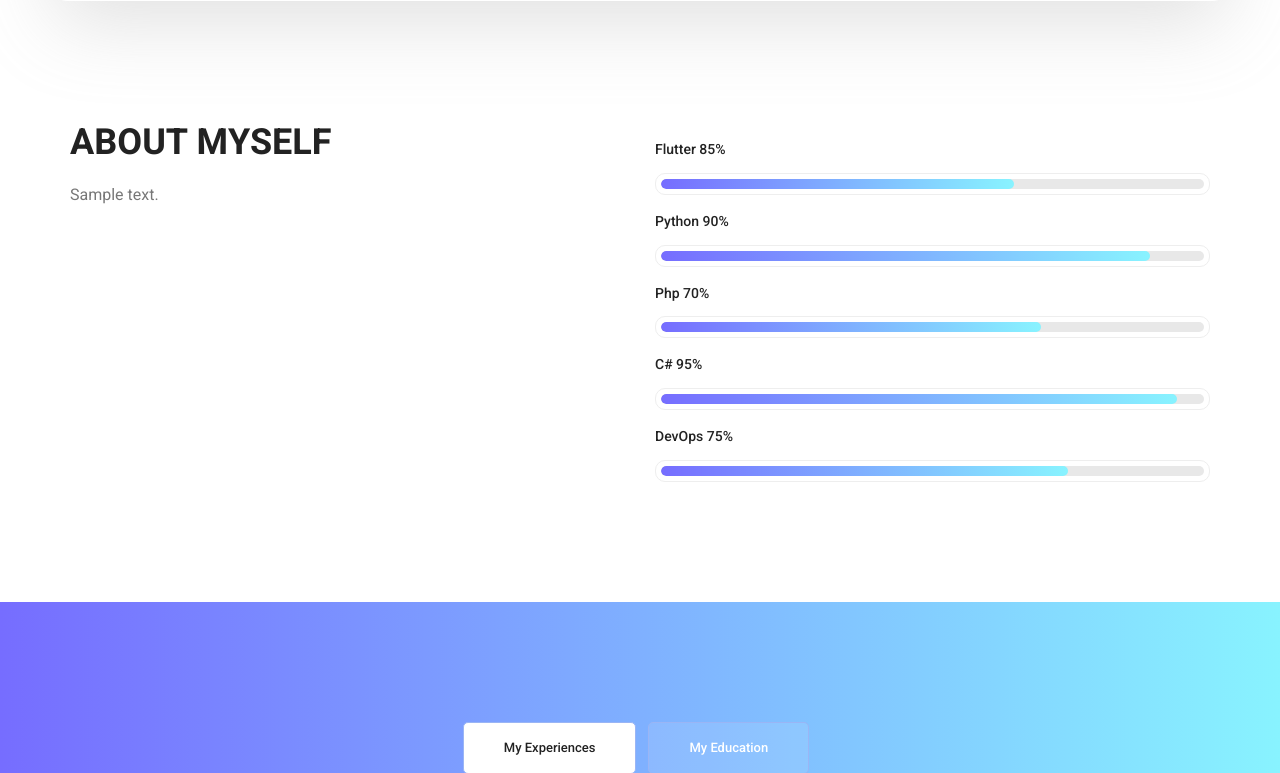
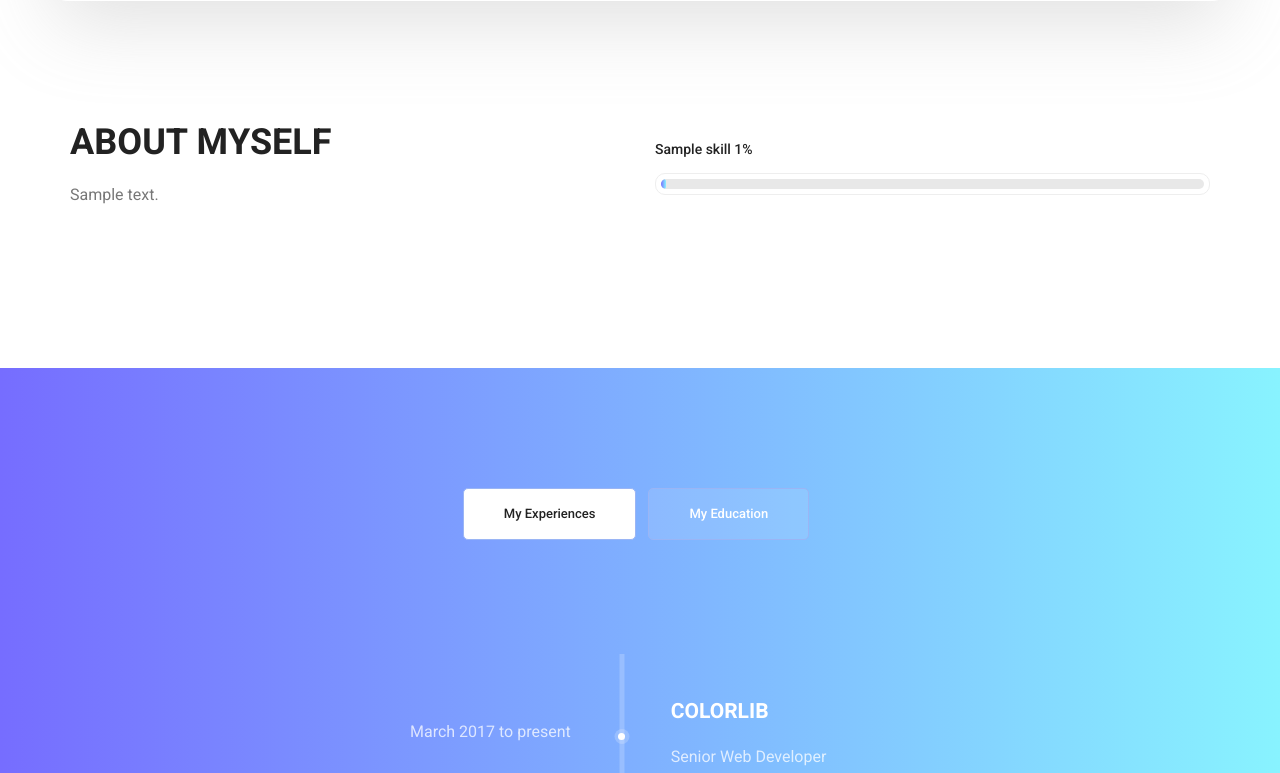
Before and after one commit to Arifcngk/Personal_CV_With-Django, a Django app: template templates/index.html in a window 1280 px wide. Shown: the part 959-1732 px from the top of the page. Run offline with Django 5.2, Linux system fonts and the light colour scheme; the template is opened without the code that fills it: most values are stand-ins (such as "Sample title", 1, 10 or a date in 2020); grey boxes marked "Sample" are stand-in pictures; some libraries are stand-ins or nearby versions.

Commit message:
feat : create skills to frontend

```diff
--- a/core/views.py
+++ b/core/views.py
@@ -1,5 +1,5 @@
 from django.shortcuts import render
-from core.models import GeneralSetting ,ImageSetting
+from core.models import GeneralSetting ,ImageSetting ,Skill
 
 
 # Create your views here.
@@ -20,7 +20,8 @@ def index(request):
     site_favicon = ImageSetting.objects.get(name='site_favicon').file
 
 
-
+#Skill
+    skills = Skill.objects.all().order_by('order')
 
 
 
@@ -35,6 +36,7 @@ def index(request):
         'header_logo': header_logo,
         'home_banner_image': home_banner_image,
         'site_favicon': site_favicon,
+        'skills': skills,
 
 
     }
--- a/templates/index.html
+++ b/templates/index.html
@@ -14,7 +14,7 @@
         <div class="banner_inner d-flex align-items-center">
             <div class="banner_content">
                 <div class="media">
-							<div class="d-flex" >
+                    <div class="d-flex">
                         <img src="{{ home_banner_image.url }}" alt="" style="width: 668px ; height: 690px">
                     </div>
                     <div class="media-body">
@@ -57,46 +57,18 @@
             <div class="col-lg-6">
                 <div class="tools_expert">
                     <div class="skill_main">
+
+                        {% for skill in skills %}
                         <div class="skill_item">
-									<h4>Flutter <span class="counter">85</span>%</h4>
+                            <h4>{{ skill.name }} <span class="counter">{{ skill.percentage }}</span>%</h4>
                             <div class="progress_br">
                                 <div class="progress">
-											<div class="progress-bar" role="progressbar" aria-valuenow="65" aria-valuemin="0" aria-valuemax="100"></div>
+                                    <div class="progress-bar" role="progressbar" aria-valuenow="{{ skill.percentage }}" aria-valuemin="0"
+                                         aria-valuemax="100"></div>
                                 </div>
                             </div>
                         </div>
-								<div class="skill_item">
-									<h4>Python <span class="counter">90</span>%</h4>
-									<div class="progress_br">
-										<div class="progress">
-											<div class="progress-bar" role="progressbar" aria-valuenow="90" aria-valuemin="0" aria-valuemax="100"></div>
-										</div>
-									</div>
-								</div>
-								<div class="skill_item">
-									<h4>Php <span class="counter">70</span>%</h4>
-									<div class="progress_br">
-										<div class="progress">
-											<div class="progress-bar" role="progressbar" aria-valuenow="70" aria-valuemin="0" aria-valuemax="100"></div>
-										</div>
-									</div>
-								</div>
-								<div class="skill_item">
-									<h4>C# <span class="counter">95</span>%</h4>
-									<div class="progress_br">
-										<div class="progress">
-											<div class="progress-bar" role="progressbar" aria-valuenow="95" aria-valuemin="0" aria-valuemax="100"></div>
-										</div>
-									</div>
-								</div>
-								<div class="skill_item">
-									<h4>DevOps <span class="counter">75</span>%</h4>
-									<div class="progress_br">
-										<div class="progress">
-											<div class="progress-bar" role="progressbar" aria-valuenow="75" aria-valuemin="0" aria-valuemax="100"></div>
-										</div>
-									</div>
-								</div>
+                        {% endfor %}
                     </div>
                 </div>
             </div>
@@ -111,10 +83,12 @@
         <div class="tabs_inner">
             <ul class="nav nav-tabs" id="myTab" role="tablist">
                 <li class="nav-item">
-							<a class="nav-link active" id="home-tab" data-toggle="tab" href="#home" role="tab" aria-controls="home" aria-selected="true">My Experiences</a>
+                    <a class="nav-link active" id="home-tab" data-toggle="tab" href="#home" role="tab"
+                       aria-controls="home" aria-selected="true">My Experiences</a>
                 </li>
                 <li class="nav-item">
-							<a class="nav-link" id="profile-tab" data-toggle="tab" href="#profile" role="tab" aria-controls="profile" aria-selected="false">My Education</a>
+                    <a class="nav-link" id="profile-tab" data-toggle="tab" href="#profile" role="tab"
+                       aria-controls="profile" aria-selected="false">My Education</a>
                 </li>
             </ul>
             <div class="tab-content" id="myTabContent">
@@ -128,7 +102,7 @@
                                 </div>
                                 <div class="media-body">
                                     <h4>Colorlib</h4>
-											<p>Senior Web Developer <br />Santa monica, Los angeles</p>
+                                    <p>Senior Web Developer <br/>Santa monica, Los angeles</p>
                                 </div>
                             </div>
                         </li>
@@ -140,7 +114,7 @@
                                 </div>
                                 <div class="media-body">
                                     <h4>Colorlib</h4>
-											<p>Senior Web Developer <br />Santa monica, Los angeles</p>
+                                    <p>Senior Web Developer <br/>Santa monica, Los angeles</p>
                                 </div>
                             </div>
                         </li>
@@ -152,7 +126,7 @@
                                 </div>
                                 <div class="media-body">
                                     <h4>Colorlib</h4>
-											<p>Senior Web Developer <br />Santa monica, Los angeles</p>
+                                    <p>Senior Web Developer <br/>Santa monica, Los angeles</p>
                                 </div>
                             </div>
                         </li>
@@ -168,7 +142,7 @@
                                 </div>
                                 <div class="media-body">
                                     <h4>Colorlib</h4>
-											<p>Senior Web Developer <br />Santa monica, Los angeles</p>
+                                    <p>Senior Web Developer <br/>Santa monica, Los angeles</p>
                                 </div>
                             </div>
                         </li>
@@ -180,7 +154,7 @@
                                 </div>
                                 <div class="media-body">
                                     <h4>Colorlib</h4>
-											<p>Senior Web Developer <br />Santa monica, Los angeles</p>
+                                    <p>Senior Web Developer <br/>Santa monica, Los angeles</p>
                                 </div>
                             </div>
                         </li>
@@ -192,7 +166,7 @@
                                 </div>
                                 <div class="media-body">
                                     <h4>Colorlib</h4>
-											<p>Senior Web Developer <br />Santa monica, Los angeles</p>
+                                    <p>Senior Web Developer <br/>Santa monica, Los angeles</p>
                                 </div>
                             </div>
                         </li>
@@ -209,28 +183,32 @@
     <div class="container">
         <div class="main_title">
             <h2>offerings to my clients</h2>
-        			<p>If you are looking at blank cassettes on the web, you may be very confused at the difference in price. You may see some for as low as $.17 each.</p>
+            <p>If you are looking at blank cassettes on the web, you may be very confused at the difference in price.
+                You may see some for as low as $.17 each.</p>
         </div>
         <div class="feature_inner row">
             <div class="col-lg-4 col-md-6">
                 <div class="feature_item">
                     <i class="flaticon-city"></i>
                     <h4>Architecture</h4>
-        					<p>If you are looking at blank cassettes on the web, you may be very confused at the difference in price. You may see some for as low as $17 each.</p>
+                    <p>If you are looking at blank cassettes on the web, you may be very confused at the difference in
+                        price. You may see some for as low as $17 each.</p>
                 </div>
             </div>
             <div class="col-lg-4 col-md-6">
                 <div class="feature_item">
                     <i class="flaticon-skyline"></i>
                     <h4>Interior Design</h4>
-        					<p>If you are looking at blank cassettes on the web, you may be very confused at the difference in price. You may see some for as low as $17 each.</p>
+                    <p>If you are looking at blank cassettes on the web, you may be very confused at the difference in
+                        price. You may see some for as low as $17 each.</p>
                 </div>
             </div>
             <div class="col-lg-4 col-md-6">
                 <div class="feature_item">
                     <i class="flaticon-sketch"></i>
                     <h4>Concept Design</h4>
-        					<p>If you are looking at blank cassettes on the web, you may be very confused at the difference in price. You may see some for as low as $17 each.</p>
+                    <p>If you are looking at blank cassettes on the web, you may be very confused at the difference in
+                        price. You may see some for as low as $17 each.</p>
                 </div>
             </div>
         </div>
@@ -261,7 +239,8 @@
                 <div class="h_gallery_item">
                     <div class="g_img_item">
                         <img class="img-fluid" src="{%   get_media_prefix  %}img/gallery/project-1.jpg" alt="">
-        						<a class="light" href="{%   get_media_prefix  %}img/gallery/project-1.jpg"><img src="{%   get_media_prefix  %}img/gallery/icon.png" alt=""></a>
+                        <a class="light" href="{%   get_media_prefix  %}img/gallery/project-1.jpg"><img
+                                src="{%   get_media_prefix  %}img/gallery/icon.png" alt=""></a>
                     </div>
                     <div class="g_item_text">
                         <h4>3D Helmet Design</h4>
@@ -273,7 +252,8 @@
                 <div class="h_gallery_item">
                     <div class="g_img_item">
                         <img class="img-fluid" src="{%   get_media_prefix  %}img/gallery/project-2.jpg" alt="">
-        						<a class="light" href="{%   get_media_prefix  %}img/gallery/project-2.jpg"><img src="{%   get_media_prefix  %}img/gallery/icon.png" alt=""></a>
+                        <a class="light" href="{%   get_media_prefix  %}img/gallery/project-2.jpg"><img
+                                src="{%   get_media_prefix  %}img/gallery/icon.png" alt=""></a>
                     </div>
                     <div class="g_item_text">
                         <h4>2D Vinyl Design</h4>
@@ -285,7 +265,8 @@
                 <div class="h_gallery_item">
                     <div class="g_img_item">
                         <img class="img-fluid" src="{%   get_media_prefix  %}img/gallery/project-3.jpg" alt="">
-        						<a class="light" href="{%   get_media_prefix  %}img/gallery/project-3.jpg"><img src="{%   get_media_prefix  %}img/gallery/icon.png" alt=""></a>
+                        <a class="light" href="{%   get_media_prefix  %}img/gallery/project-3.jpg"><img
+                                src="{%   get_media_prefix  %}img/gallery/icon.png" alt=""></a>
                     </div>
                     <div class="g_item_text">
                         <h4>Creative Poster Design</h4>
@@ -297,7 +278,8 @@
                 <div class="h_gallery_item">
                     <div class="g_img_item">
                         <img class="img-fluid" src="{%   get_media_prefix  %}img/gallery/project-4.jpg" alt="">
-        						<a class="light" href="{%   get_media_prefix  %}img/gallery/project-4.jpg"><img src="{%   get_media_prefix  %}img/gallery/icon.png" alt=""></a>
+                        <a class="light" href="{%   get_media_prefix  %}img/gallery/project-4.jpg"><img
+                                src="{%   get_media_prefix  %}img/gallery/icon.png" alt=""></a>
                     </div>
                     <div class="g_item_text">
                         <h4>Embosed Logo Design</h4>
@@ -309,7 +291,8 @@
                 <div class="h_gallery_item">
                     <div class="g_img_item">
                         <img class="img-fluid" src="{%   get_media_prefix  %}img/gallery/project-5.jpg" alt="">
-        						<a class="light" href="{%   get_media_prefix  %}img/gallery/project-5.jpg"><img src="{%   get_media_prefix  %}img/gallery/icon.png" alt=""></a>
+                        <a class="light" href="{%   get_media_prefix  %}img/gallery/project-5.jpg"><img
+                                src="{%   get_media_prefix  %}img/gallery/icon.png" alt=""></a>
                     </div>
                     <div class="g_item_text">
                         <h4>3D Disposable Bottle</h4>
@@ -321,7 +304,8 @@
                 <div class="h_gallery_item">
                     <div class="g_img_item">
                         <img class="img-fluid" src="{%   get_media_prefix  %}img/gallery/project-6.jpg" alt="">
-        						<a class="light" href="{%   get_media_prefix  %}img/gallery/project-6.jpg"><img src="{%   get_media_prefix  %}img/gallery/icon.png" alt=""></a>
+                        <a class="light" href="{%   get_media_prefix  %}img/gallery/project-6.jpg"><img
+                                src="{%   get_media_prefix  %}img/gallery/icon.png" alt=""></a>
                     </div>
                     <div class="g_item_text">
                         <h4>3D Logo Design</h4>
@@ -342,13 +326,15 @@
     <div class="container">
         <div class="main_title">
             <h2>Testimonials</h2>
-        			<p>If you are looking at blank cassettes on the web, you may be very confused at the difference in price. You may see some for as low as $.17 each.</p>
+            <p>If you are looking at blank cassettes on the web, you may be very confused at the difference in price.
+                You may see some for as low as $.17 each.</p>
         </div>
         <div class="testi_inner">
             <div class="testi_slider owl-carousel">
                 <div class="item">
                     <div class="testi_item">
-								<p>As conscious traveling Paup ers we must always be oncerned about our dear Mother Earth. If you think about it, you travel across her face</p>
+                        <p>As conscious traveling Paup ers we must always be oncerned about our dear Mother Earth. If
+                            you think about it, you travel across her face</p>
                         <h4>Fanny Spencer</h4>
                         <a href="#"><i class="fa fa-star"></i></a>
                         <a href="#"><i class="fa fa-star"></i></a>
@@ -359,7 +345,8 @@
                 </div>
                 <div class="item">
                     <div class="testi_item">
-								<p>As conscious traveling Paup ers we must always be oncerned about our dear Mother Earth. If you think about it, you travel across her face</p>
+                        <p>As conscious traveling Paup ers we must always be oncerned about our dear Mother Earth. If
+                            you think about it, you travel across her face</p>
                         <h4>Fanny Spencer</h4>
                         <a href="#"><i class="fa fa-star"></i></a>
                         <a href="#"><i class="fa fa-star"></i></a>
@@ -370,7 +357,8 @@
                 </div>
                 <div class="item">
                     <div class="testi_item">
-								<p>As conscious traveling Paup ers we must always be oncerned about our dear Mother Earth. If you think about it, you travel across her face</p>
+                        <p>As conscious traveling Paup ers we must always be oncerned about our dear Mother Earth. If
+                            you think about it, you travel across her face</p>
                         <h4>Fanny Spencer</h4>
                         <a href="#"><i class="fa fa-star"></i></a>
                         <a href="#"><i class="fa fa-star"></i></a>
@@ -390,10 +378,6 @@
 <!--================End Footer Area =================-->
 
 
-
-
-
-
 <!-- Optional JavaScript -->
 
 </body>
```
Also changed, not shown: core/models.py (+8 -0 lines), core/migrations/0008_alter_skill_options.py (added). Lines whose indentation alone changed are shown as unchanged.
